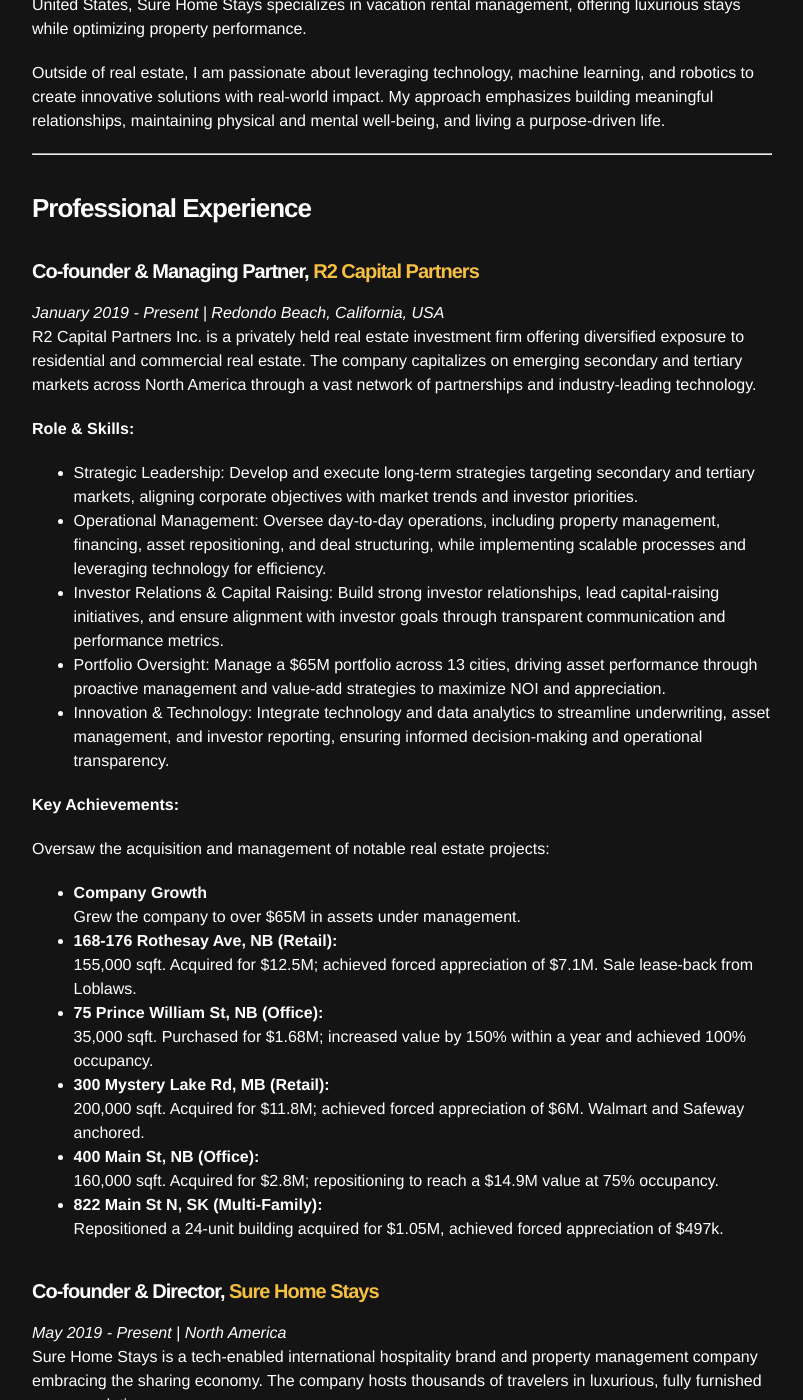
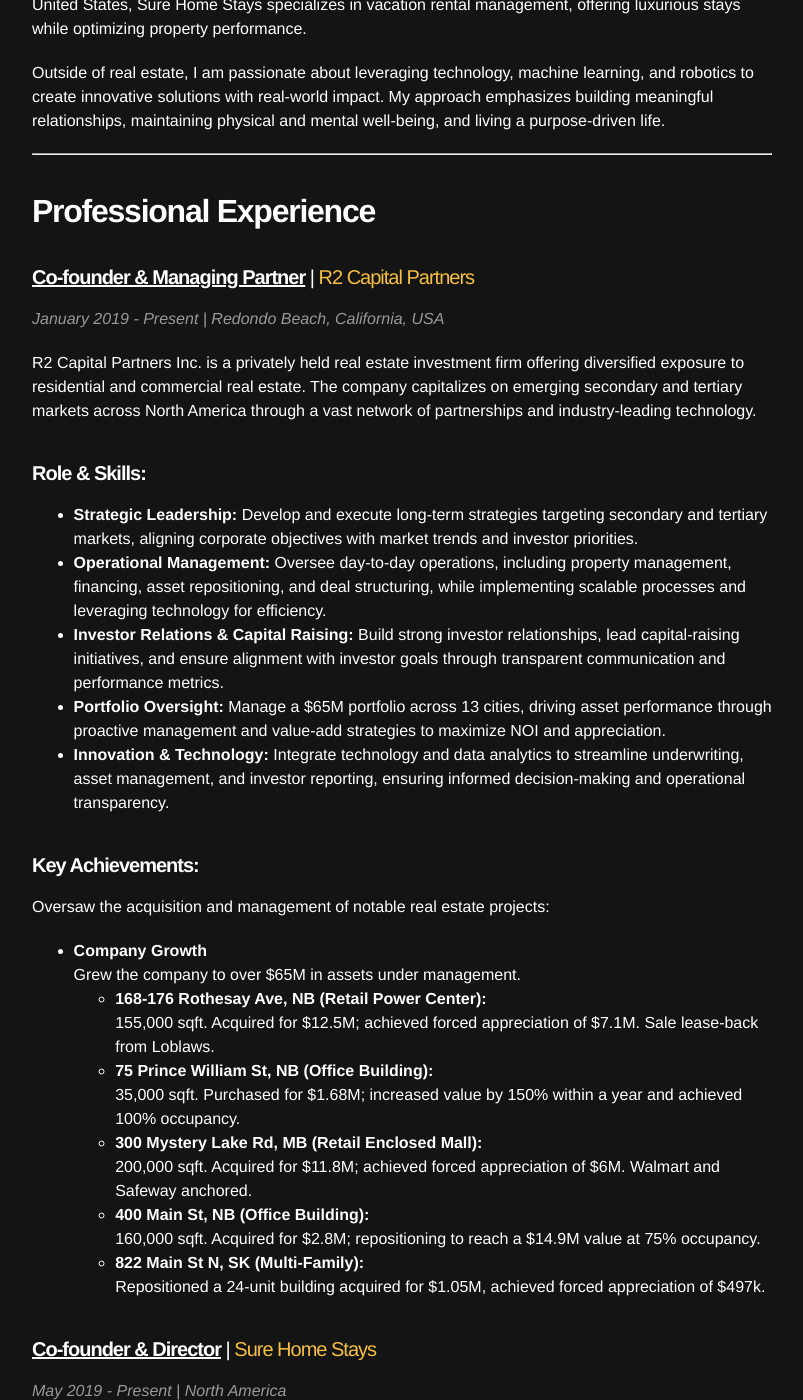
Before and after one commit to spenriche/spenriche.github.io, a Jekyll site: the page built from _pages/about.md, in a window 1280 px wide and 1400 px high, scrolled down 1403 px. Shown: the whole window, without its empty margins (238-1041 px from the left). Built offline with Jekyll 4.4.1, drawn with Linux system fonts in a browser that asks for light colours; some of the changed text lies outside the part shown.

Commit message:
Update text colors and styling

```diff
--- a/_pages/about.md
+++ b/_pages/about.md
@@ -20,91 +20,96 @@ Outside of real estate, I am passionate about leveraging technology, machine lea
 ---
 
 
-### **Professional Experience**
+## **Professional Experience**
 
-#### **Co-founder & Managing Partner, [R2 Capital Partners](https://www.r2capital.ca)**
-*January 2019 - Present | Redondo Beach, California, USA*
+#### **<u>Co-founder & Managing Partner</u>** | [R2 Capital Partners](https://www.r2capital.ca)
+<span style="color: #999999;">*January 2019 - Present | Redondo Beach, California, USA*</span>
+
 R2 Capital Partners Inc. is a privately held real estate investment firm offering diversified exposure to residential and commercial real estate. The company capitalizes on emerging secondary and tertiary markets across North America through a vast network of partnerships and industry-leading technology.
 
-**Role & Skills:**
+#### **Role & Skills:**
 
-- Strategic Leadership: Develop and execute long-term strategies targeting secondary and tertiary markets, aligning corporate objectives with market trends and investor priorities.
-- Operational Management: Oversee day-to-day operations, including property management, financing, asset repositioning, and deal structuring, while implementing scalable processes and leveraging technology for efficiency.
-- Investor Relations & Capital Raising: Build strong investor relationships, lead capital-raising initiatives, and ensure alignment with investor goals through transparent communication and performance metrics.
-- Portfolio Oversight: Manage a $65M portfolio across 13 cities, driving asset performance through proactive management and value-add strategies to maximize NOI and appreciation.
-- Innovation & Technology: Integrate technology and data analytics to streamline underwriting, asset management, and investor reporting, ensuring informed decision-making and operational transparency.
+- **Strategic Leadership:** Develop and execute long-term strategies targeting secondary and tertiary markets, aligning corporate objectives with market trends and investor priorities.
+- **Operational Management:** Oversee day-to-day operations, including property management, financing, asset repositioning, and deal structuring, while implementing scalable processes and leveraging technology for efficiency.
+- **Investor Relations & Capital Raising:** Build strong investor relationships, lead capital-raising initiatives, and ensure alignment with investor goals through transparent communication and performance metrics.
+- **Portfolio Oversight:** Manage a $65M portfolio across 13 cities, driving asset performance through proactive management and value-add strategies to maximize NOI and appreciation.
+- **Innovation & Technology:** Integrate technology and data analytics to streamline underwriting, asset management, and investor reporting, ensuring informed decision-making and operational transparency.
 
-**Key Achievements:**
+#### **Key Achievements:**
 
 Oversaw the acquisition and management of notable real estate projects:
 - **Company Growth**
 Grew the company to over $65M in assets under management.
-- **168-176 Rothesay Ave, NB (Retail):**
-155,000 sqft. Acquired for $12.5M; achieved forced appreciation of $7.1M. Sale lease-back from Loblaws.
-- **75 Prince William St, NB (Office):**
- 35,000 sqft. Purchased for $1.68M; increased value by 150% within a year and achieved 100% occupancy.
-- **300 Mystery Lake Rd, MB (Retail):**
-200,000 sqft. Acquired for $11.8M; achieved forced appreciation of $6M. Walmart and Safeway anchored.
-- **400 Main St, NB (Office):**
-160,000 sqft. Acquired for $2.8M; repositioning to reach a $14.9M value at 75% occupancy.
-- **822 Main St N, SK (Multi-Family):**
-Repositioned a 24-unit building acquired for $1.05M, achieved forced appreciation of $497k.
+    - **168-176 Rothesay Ave, NB (Retail Power Center):**
+    155,000 sqft. Acquired for $12.5M; achieved forced appreciation of $7.1M. Sale lease-back from Loblaws.
+    - **75 Prince William St, NB (Office Building):**
+    35,000 sqft. Purchased for $1.68M; increased value by 150% within a year and achieved 100% occupancy.
+    - **300 Mystery Lake Rd, MB (Retail Enclosed Mall):**
+    200,000 sqft. Acquired for $11.8M; achieved forced appreciation of $6M. Walmart and Safeway anchored.
+    - **400 Main St, NB (Office Building):**
+    160,000 sqft. Acquired for $2.8M; repositioning to reach a $14.9M value at 75% occupancy.
+    - **822 Main St N, SK (Multi-Family):**
+    Repositioned a 24-unit building acquired for $1.05M, achieved forced appreciation of $497k.
 
-#### **Co-founder & Director, [Sure Home Stays](https://www.surehomestays.com)**
-*May 2019 - Present | North America*
+#### **<u>Co-founder & Director</u>** | [Sure Home Stays](https://www.surehomestays.com)
+<span style="color: #999999;">*May 2019 - Present | North America*</span>
+
 Sure Home Stays is a tech-enabled international hospitality brand and property management company embracing the sharing economy. The company hosts thousands of travelers in luxurious, fully furnished accommodations.
 
-**Role & Skills:**
+#### **Role & Skills:**
 
 - Manage software development, marketing strategies, international sales, and business operations.
 - Oversee legal compliance, cross-border transactions, venture capital initiatives, and customer relationship management.
 - Leverage skills in international business strategy, team leadership, and hospitality operations.
 
-**Key Achievements:**
+#### **Key Achievements:**
 
 - Grew annual revenue from $0 to $3.7M USD within two years.
 - Expanded operations to 14 markets across North America.
 
-#### **Pipe-Fitter/Supervisor, [SA Energy Group](https://www.linkedin.com/company/sa-energy-group/?originalSubdomain=ca)**
-*November 2017 - October 2018 | Manitoba, Canada*
+#### **<u>Pipe-Fitter/Supervisor</u>** | [SA Energy Group](https://www.linkedin.com/company/sa-energy-group/?originalSubdomain=ca)
+<span style="color: #999999;">*November 2017 - October 2018 | Manitoba, Canada*</span>
+
 SA Energy Group is a partnership between Robert B. Somerville Co. Ltd. and Aecon Utilities, specializing in large diameter pipeline construction.
 
-**Role & Skills:**
+#### **Role & Skills:**
 - Managed teams to ensure high-quality execution of pipeline construction projects.
 - Contributed to planning and coordination, emphasizing safety, efficiency, and on-time delivery.
 - Developed expertise in project management, construction safety, and team leadership.
 
-**Key Contributions:**
+#### **Key Contributions:**
 
 - Worked on the Line 3 Replacement project, part of a $4.3B pipeline initiative.
 - Played a key role in completing over 1,000 km of pipeline construction.
 
-#### **Sprinkler Fitter/Pipe-Fitter, [Vipond Inc.](https://www.vipond.ca/)**
-*2013 - 2017 | Winnipeg, Canada Area*
+#### **<u>Sprinkler Fitter/Pipe-Fitter</u>** | [Vipond Inc.](https://www.vipond.ca/)
+<span style="color: #999999;">*2013 - 2017 | Winnipeg, Canada Area*</span>
+
 Vipond specializes in fire protection and security solutions, offering services like fire detection, suppression, and sprinkler system installation.
 
-**Role & Skills:**
+#### **Role & Skills:**
 - Installed and maintained fire sprinkler systems across various industries.
 - Gained expertise in construction safety and fire protection engineering.
 - Developed skills in cross-functional team leadership and pre-construction planning.
 
-**Notable Projects:**
+#### **Notable Projects:**
 
 - The Glass House: Contributed to fire protection for a $130M sky loft development.
 - RBC Convention Centre Expansion: Worked on fire safety for a $180M venue enhancement.
 - Bipole III Expansion: Played a role in fire protection for this $4.9B infrastructure project.
 
-#### **Defensive End, CFL Prospect, [Winnipeg Blue Bombers](https://www.bluebombers.com/)**
-*2013 - 2015 | Winnipeg, Canada Area*
+#### **<u>Defensive End, CFL Prospect</u>** | [Winnipeg Blue Bombers](https://www.bluebombers.com/)
+<span style="color: #999999;">*2013 - 2015 | Winnipeg, Canada Area*</span>
+
 Participated in the Winnipeg Blue Bombers' rookie camp as a multi-award-winning defensive end.
 
-**Role & Skills:**
+#### **Role & Skills:**
 - Developed exceptional skills in team building, leadership, personal development, and competitive discipline.
 - Focused on fitness training, strength conditioning, and sports nutrition to enhance athletic performance.
 - Developed skills in team building, leadership, and personal development.
 - Focused on fitness training, strength & conditioning, and sports nutrition.
 
-**Achievements:**
+#### **Achievements:**
 - 2x CJFL Defensive Lineman of the Year
 - 2x CJFL All-Star
 - Invited twice to the Winnipeg Blue Bombers' rookie camp at the age of 21.
```
